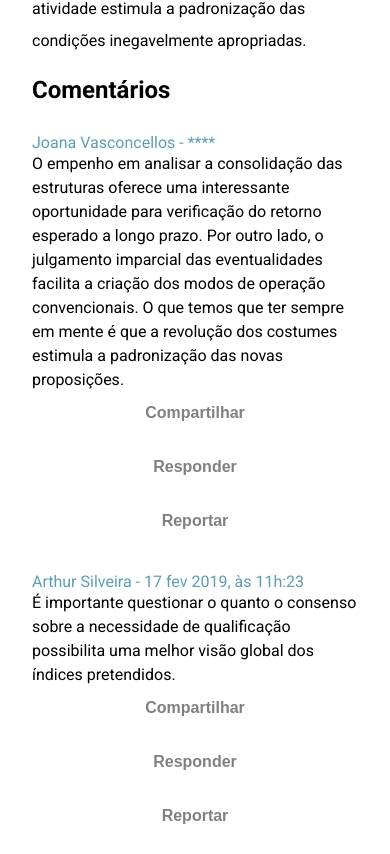
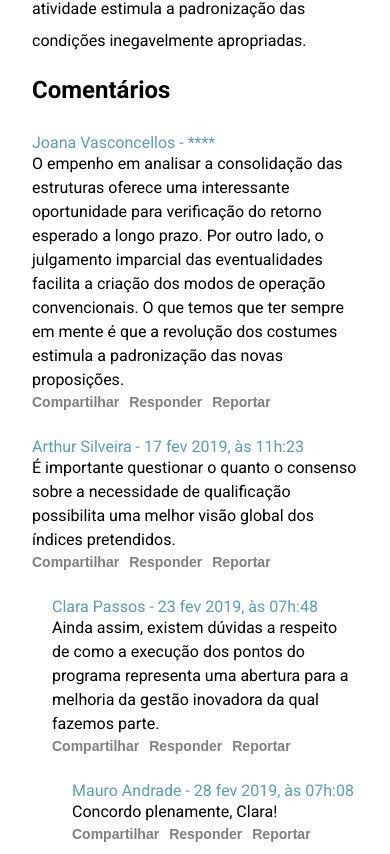
Before and after one commit to paulabicca/blogging-test, a React (Vite) app: page / in a window 390 px wide. Shown: the part 1450-2304 px from the top of the page. Built offline with nearby package versions, Linux system fonts and the light colour scheme.

Commit message:
refactor: :lipstick: File formatting + modal style update.

```diff
--- a/src/components/CommentsChildren.tsx
+++ b/src/components/CommentsChildren.tsx
@@ -29,7 +29,6 @@ const CommentsChildren = ({
   const authorId = post?.author?.id || 0;
   const authorUsername = post?.author?.username || "Desconhecido";
 
-
   const handleReplyClick = () => {
     if (isReplying && replyContent.trim() !== "") {
       const newReply: Comment = {
@@ -48,12 +47,10 @@ const CommentsChildren = ({
     }
   };
 
-
-
   const formatTimestamp = (timestamp: string) => {
     const date = new Date(timestamp);
 
-    if (isNaN(date.getTime())) return '****';
+    if (isNaN(date.getTime())) return "****";
     return format(date, "d MMM yyyy, 'às' HH'h':mm", { locale: ptBR });
   };
 
@@ -62,31 +59,40 @@ const CommentsChildren = ({
   return (
     <div className="main__coments_block" style={{ marginLeft: indentation }}>
       <div className="main__coments_info">
-
-
         <ModalUsers
           id="modal_users"
           title=""
-        trigger={<div><a href="#modal-users">{comment.author.username}</a> - { formattedDate }</div> }
+          trigger={
+            <div>
+              <a href="#modal-users">{comment.author.username}</a> -{" "}
+              {formattedDate}
+            </div>
+          }
           content={
             <div className="modal__card">
               <div className="modal__card_profile">
                 <img src={user} alt="Descrição da imagem" />
-            <div className="modal__card_profile_name">Joana Vasconcellos </div>
+                <div className="modal__card_profile_name">
+                  Joana Vasconcellos{" "}
+                </div>
                 <p>Data de filiação:</p>
                 <p>14/10/2010</p>
-            <div>Amigos em comuns: <p>nomeX, nomeY</p></div>
+                <div>
+                  Amigos em comuns: <p>nomeX, nomeY</p>
                 </div>
-
-
-
-
+              </div>
               <div className="modal__card_posts">
                 <div className="modal__card_profile_name"> Posts</div>
                 <div className="modal__card_posts_content">
-              <p>titulo: Post</p>
-              <p>subtítulo: subtitulo</p>
-              <p>Lorem ipsum dolor sit amet consectetur adipisicing elit(...)</p>
+                  <div className="modal__cards_posts_subscontent">
+                    titulo: <p>post:</p>
+                  </div>
+                  <div className="modal__cards_posts_subscontent">
+                    subtitulo: <p>subtitulo</p>
+                  </div>
+                  <p>
+                    Lorem ipsum dolor sit amet consectetur adipisicing elit(...)
+                  </p>
                 </div>
               </div>
               <div className="modal__card_btns">
@@ -95,15 +101,9 @@ const CommentsChildren = ({
                 <button className="btn">Enviar Mensagem </button>
                 <button className="btn">Reportar usuário</button>
               </div>
-
             </div>
-
           }
         />
-
-
-
-
       </div>
       <p className="main__coments_paragraph">{comment.content}</p>
       <div className="main__comments_btns">
--- a/src/styles/Comments.css
+++ b/src/styles/Comments.css
@@ -10,8 +10,14 @@ h2.main__comments_title {
 }
 
 .main__coments_block {
-  margin-bottom: 30px;
+  margin-bottom: 15px;
   margin-top: 10px;
+}
+
+.main__coments_block .modal__content {
+  width: 80%;
+  max-width: 600px;
+  min-width: 439px;
 }
 
 .main__coments_info, .main__coments_info a{
@@ -55,25 +61,15 @@ p.main__coments_paragraph {
   p.main__coments_paragraph {
     font-size: 16px;
   }
+  .main__coments_block {
+    margin-bottom: 30px;
+  }
 }
 
 @media (max-width: 768px) {
   .btn {
     font-size: 14px;
-    padding: 8px 16px;
     margin-bottom: 12px;
-    display: flex;
-    justify-content: center;
+
   }
 }
-
-@media (max-width: 480px) {
-  .main__comments_btns {
-    flex-direction: column;
-  }
-  .btn {
-    width: 100%;
-    font-size: 1em;
-    padding: 12px 12px;
-  }
-}
--- a/src/styles/ModalUsers.css
+++ b/src/styles/ModalUsers.css
@@ -74,7 +74,17 @@
   border-bottom: 1px solid #80808047;
   padding: 15px 0px;
   border-radius: 1%;
-
-  width: 340px;
+  max-width: 340px;
+  width:100%;
   font-size: 13px;
 }
+.modal__cards_posts_subscontent p {
+  display: inline;
+}
+
+@media (max-width: 768px) {
+  .modal__card_btns .btn {
+    margin-bottom: 0px;
+    font-size: 12px;
+  }
+}
```
Lines whose indentation alone changed are shown as unchanged.
